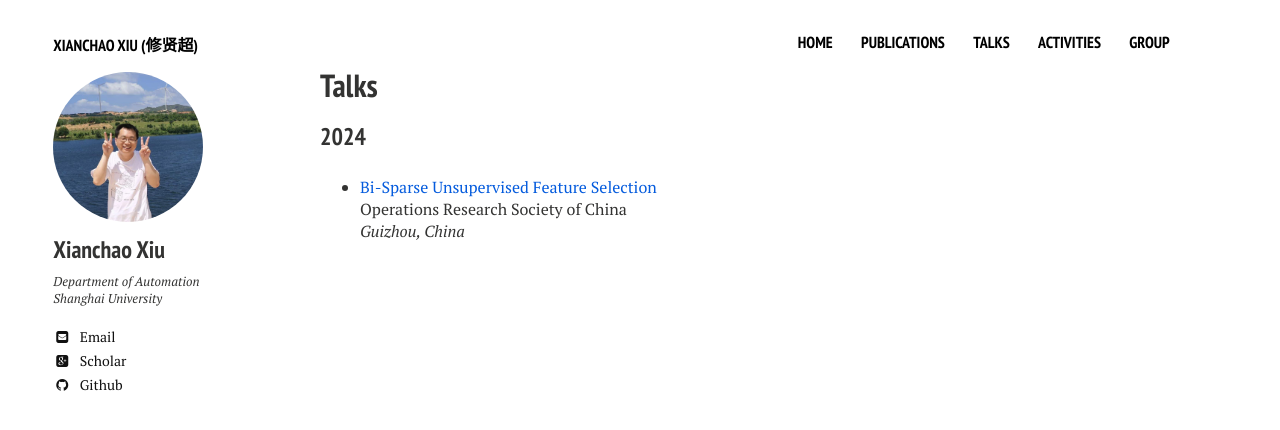
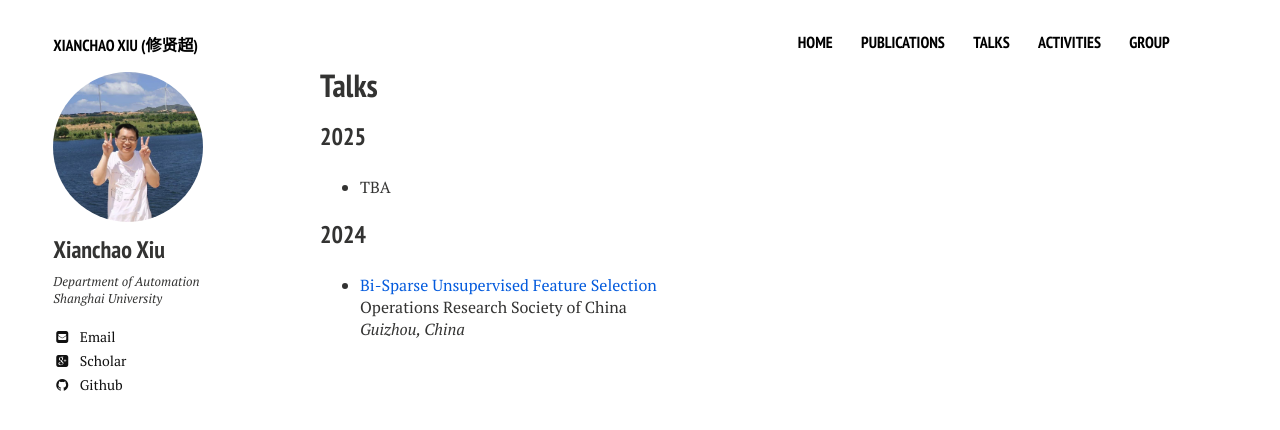
Before and after one commit to xianchaoxiu/xianchaoxiu.github.io, a Jekyll site: the page built from talks/index.md, in a window 1280 px wide. Shown: the top 430 px of the page. Built offline with Jekyll 4.4.1, drawn with Linux system fonts in a browser that asks for light colours; nearby versions of some CDN libraries.

Commit message:
Update index.md

```diff
--- a/talks/index.md
+++ b/talks/index.md
@@ -10,6 +10,12 @@ share: false
 
 
 
+
+### 2025
+
+* TBA <br>
+
+
 ### 2024
 
 * <a href="../talks/2024-ORSC.pdf" class="textlink" target="_blank"> Bi-Sparse Unsupervised Feature Selection </a> <br>
```
